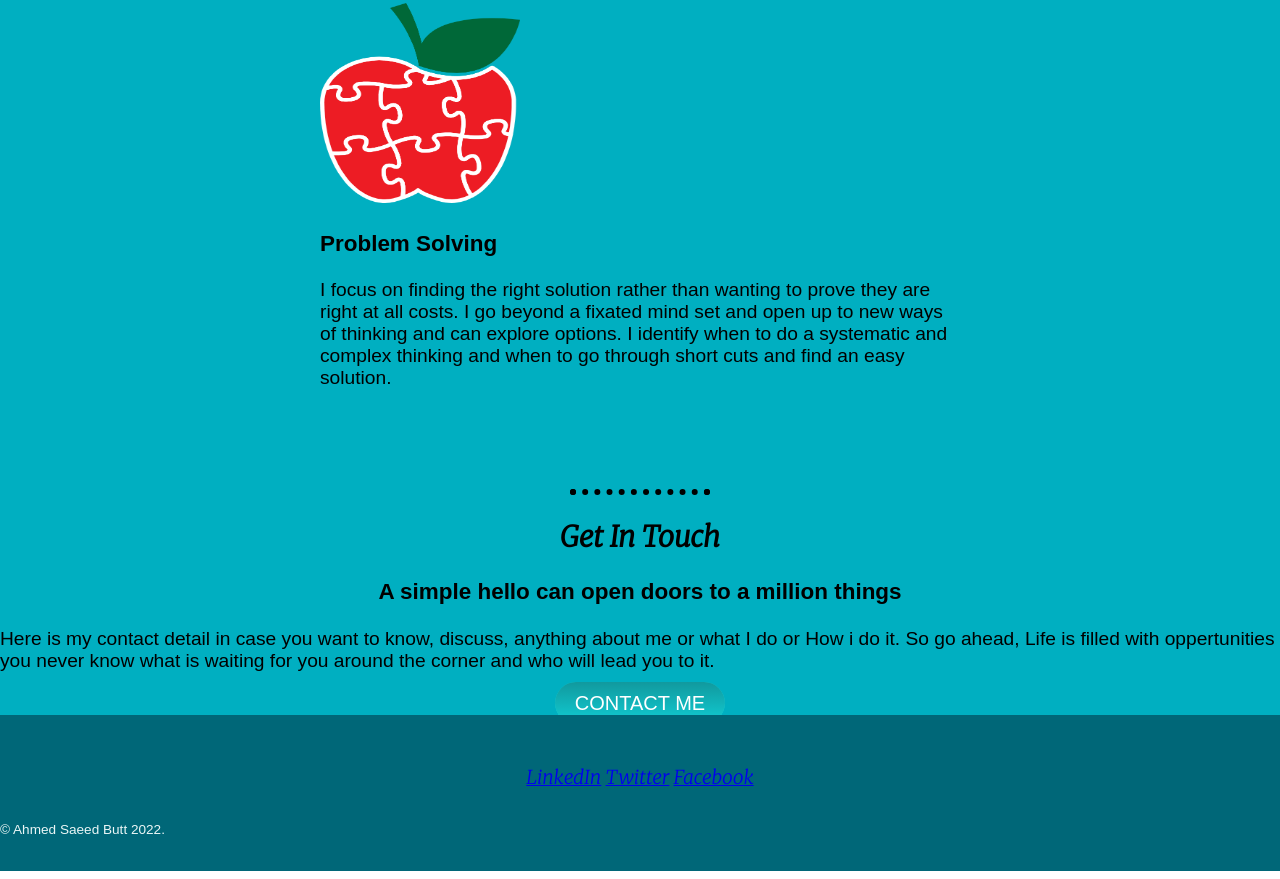
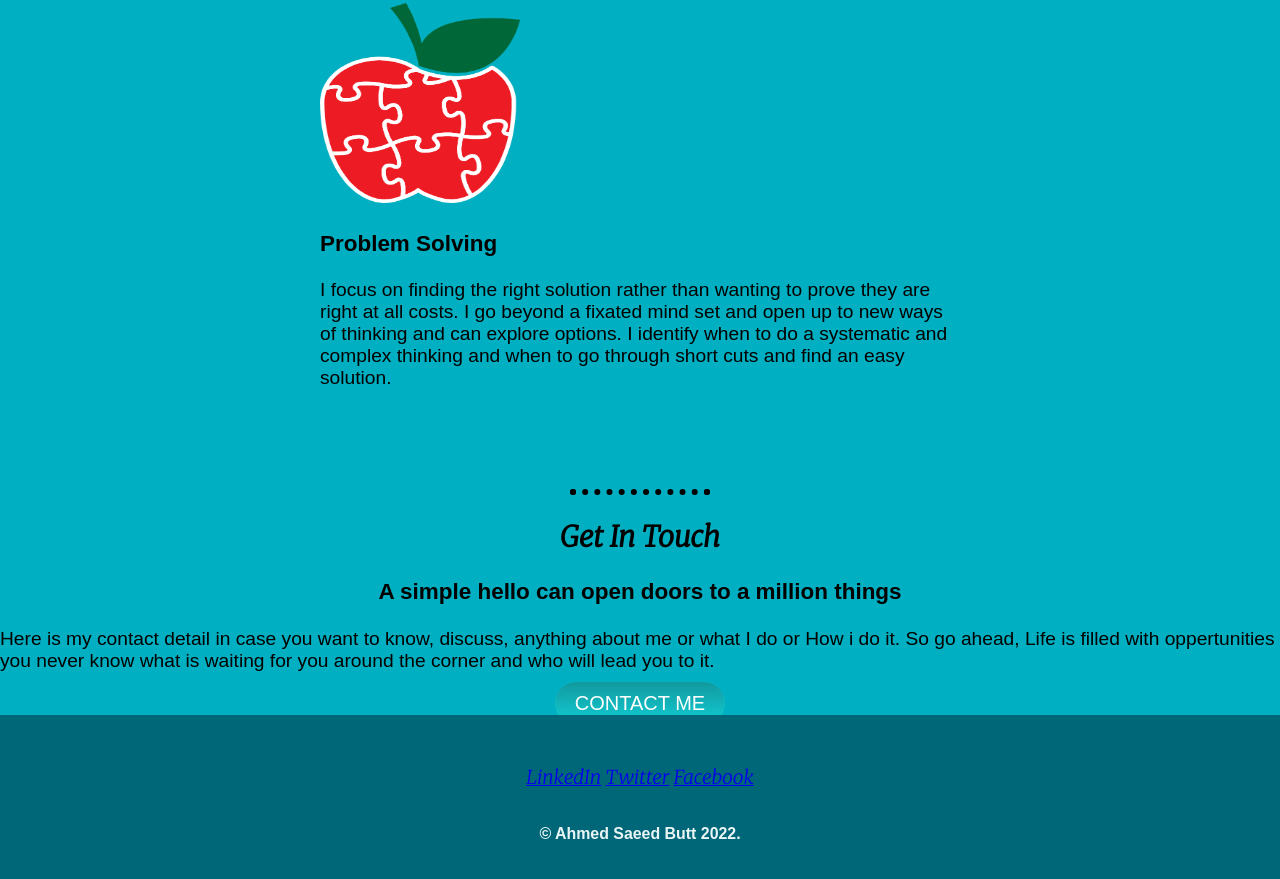
Before and after one commit to ahmedbutt642/CV-css, a plain HTML site: page index.html in a window 1280 px wide. Shown: the part 2759-3638 px from the top of the page. Drawn offline with Linux system fonts and the light colour scheme.

Commit message:
Update index.html

```diff
--- a/index.html
+++ b/index.html
@@ -60,7 +60,7 @@
         <a class="footer-link" href="https://twitter.com/_ASzulu_">Twitter</a>
         <a class="footer-link" href="https://www.facebook.com/ahmedbutt.bnb">Facebook</a>
 <div class="copyright">
-        <p>© Ahmed Saeed Butt 2022.</p>
+        <h3>© Ahmed Saeed Butt 2022.</h3>
 </div>
       </div>
 
```
